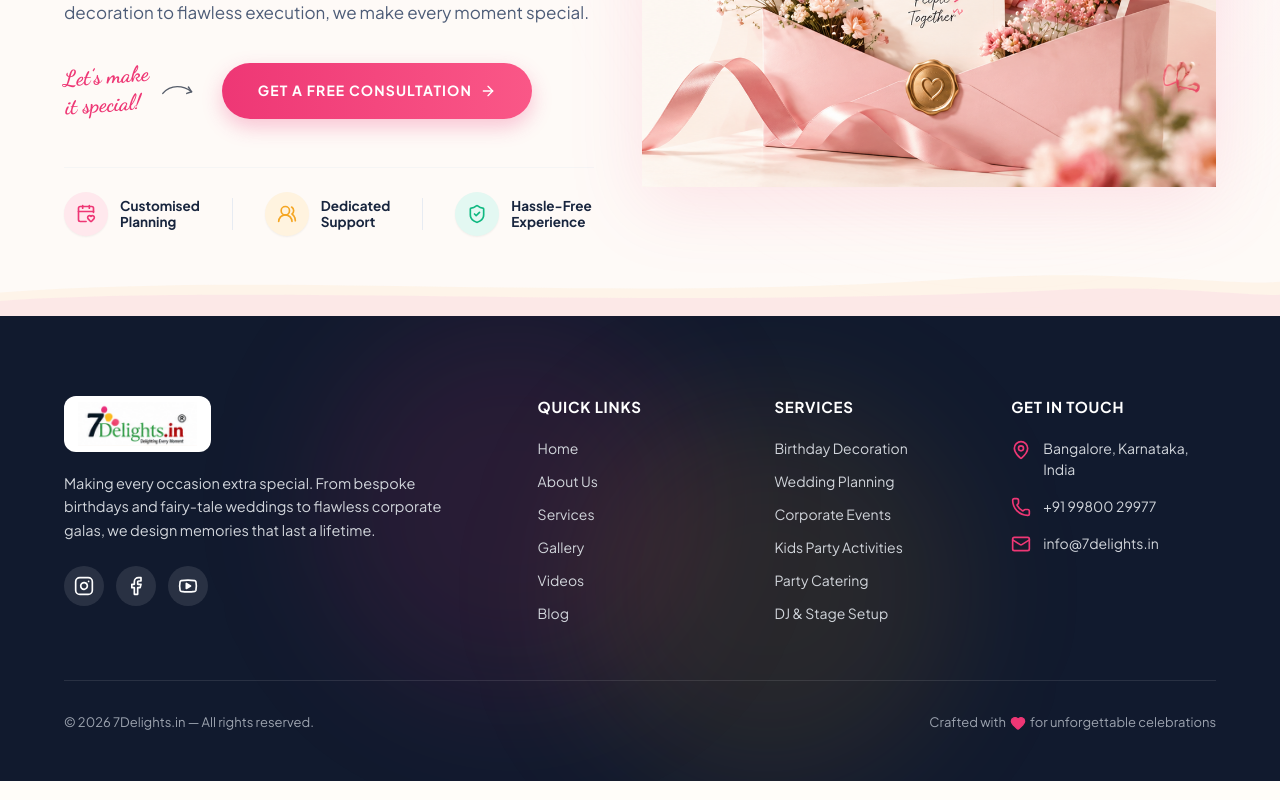
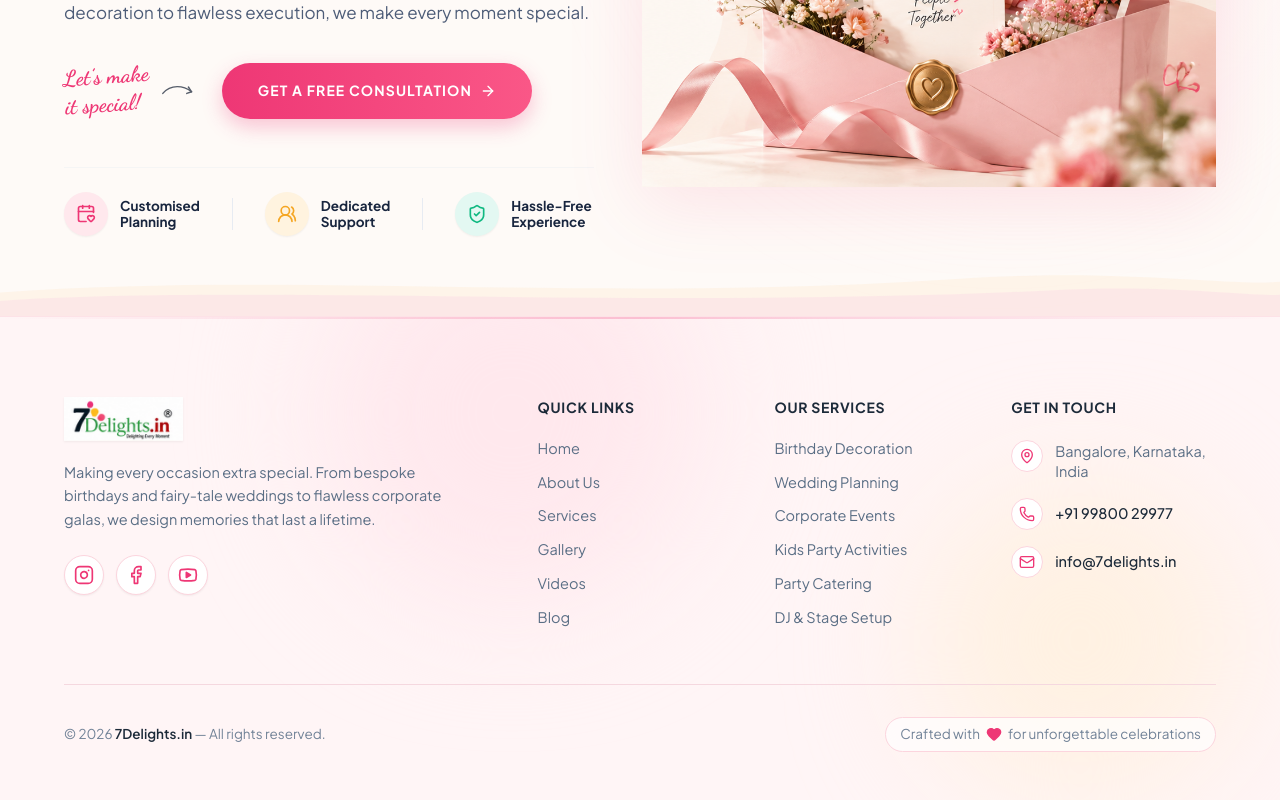
Before and after one commit to rameezwangde/7delights, a React (Vite) app: page / in a window 1280 px wide. Shown: the part 3086-3886 px from the top of the page. Built offline with nearby package versions, Linux system fonts and the light colour scheme; a web font is replaced by a local one.

Commit message:
feat: add Footer component with brand details and social links

```diff
--- a/src/components/Footer.jsx
+++ b/src/components/Footer.jsx
@@ -1,42 +1,44 @@
 import React from 'react';
-import { Phone, Mail, MapPin, ArrowRight, Heart } from 'lucide-react';
+import { Phone, Mail, MapPin, Heart, ArrowUpRight, Sparkles } from 'lucide-react';
 
 export default function Footer() {
   return (
-    <footer className="relative w-full bg-[#111A2E] text-white pt-16 sm:pt-20 pb-12 overflow-hidden select-none">
+    <footer className="relative w-full bg-[#FFF5F6] text-[#1C2A39] pt-16 sm:pt-20 pb-12 overflow-hidden select-none border-t border-[#FCD5DE]/60">
 
-      {/* Decorative subtle ambient glows */}
-      <div className="absolute top-0 left-1/4 w-96 h-96 bg-[#EE3775]/10 rounded-full blur-3xl pointer-events-none" />
-      <div className="absolute bottom-0 right-1/4 w-96 h-96 bg-[#F5A623]/10 rounded-full blur-3xl pointer-events-none" />
+      {/* Decorative soft glowing background accents */}
+      <div className="absolute -top-24 left-1/4 w-96 h-96 bg-[#FFE8ED] rounded-full blur-3xl pointer-events-none -z-0" />
+      <div className="absolute bottom-0 right-10 w-80 h-80 bg-[#FFF0DB]/70 rounded-full blur-3xl pointer-events-none -z-0" />
+
+      {/* Decorative subtle wave at top edge */}
+      <div className="absolute top-0 left-0 right-0 h-[2px] bg-gradient-to-r from-transparent via-[#EE3775]/25 to-transparent" />
 
       <div className="w-full max-w-[1720px] mx-auto px-6 sm:px-10 lg:px-14 xl:px-16 relative z-10">
 
         {/* Top Section: Brand + Navigation Columns */}
-        <div className="grid grid-cols-1 md:grid-cols-2 lg:grid-cols-5 gap-10 lg:gap-8 pb-14 border-b border-white/10">
+        <div className="grid grid-cols-1 md:grid-cols-2 lg:grid-cols-5 gap-10 lg:gap-8 pb-14 border-b border-[#F5D8DF]">
 
           {/* Column 1: Brand & Bio */}
           <div className="lg:col-span-2 flex flex-col pr-0 lg:pr-8">
             <div className="flex items-center mb-5">
-              {/* Logo on clean white pill badge */}
-              <div className="bg-white px-3.5 py-1.5 rounded-xl inline-block shadow-sm">
+              <a href="#placeholder" className="inline-block transition-transform hover:scale-[1.02]">
                 <img
                   src="/assets/logo.png"
                   alt="7Delights.in Logo"
-                  className="h-10 sm:h-11 w-auto object-contain"
+                  className="h-10 sm:h-11 w-auto object-contain drop-shadow-sm"
                 />
-              </div>
+              </a>
             </div>
 
-            <p className="text-gray-300 text-[14.5px] leading-relaxed max-w-[420px] mb-6">
+            <p className="text-[#5A6E85] text-[14.5px] leading-relaxed max-w-[420px] mb-6">
               Making every occasion extra special. From bespoke birthdays and fairy-tale weddings to flawless corporate galas, we design memories that last a lifetime.
             </p>
 
-            {/* Social Links (Placeholders) */}
+            {/* Social Links */}
             <div className="flex items-center space-x-3">
               <a
                 href="#placeholder"
                 aria-label="Instagram"
-                className="w-10 h-10 rounded-full bg-white/10 hover:bg-[#EE3775] flex items-center justify-center text-white transition-all duration-200"
+                className="w-10 h-10 rounded-full bg-white hover:bg-[#EE3775] text-[#EE3775] hover:text-white border border-[#FCD5DE] flex items-center justify-center transition-all duration-200 shadow-sm hover:shadow-md"
               >
                 <svg className="w-5 h-5 fill-none stroke-current" viewBox="0 0 24 24" strokeWidth="2" strokeLinecap="round" strokeLinejoin="round">
                   <rect width="20" height="20" x="2" y="2" rx="5" ry="5" />
@@ -47,7 +49,7 @@ export default function Footer() {
               <a
                 href="#placeholder"
                 aria-label="Facebook"
-                className="w-10 h-10 rounded-full bg-white/10 hover:bg-[#EE3775] flex items-center justify-center text-white transition-all duration-200"
+                className="w-10 h-10 rounded-full bg-white hover:bg-[#EE3775] text-[#EE3775] hover:text-white border border-[#FCD5DE] flex items-center justify-center transition-all duration-200 shadow-sm hover:shadow-md"
               >
                 <svg className="w-5 h-5 fill-none stroke-current" viewBox="0 0 24 24" strokeWidth="2" strokeLinecap="round" strokeLinejoin="round">
                   <path d="M18 2h-3a5 5 0 0 0-5 5v3H7v4h3v8h4v-8h3l1-4h-4V7a1 1 0 0 1 1-1h3z" />
@@ -56,7 +58,7 @@ export default function Footer() {
               <a
                 href="#placeholder"
                 aria-label="YouTube"
-                className="w-10 h-10 rounded-full bg-white/10 hover:bg-[#EE3775] flex items-center justify-center text-white transition-all duration-200"
+                className="w-10 h-10 rounded-full bg-white hover:bg-[#EE3775] text-[#EE3775] hover:text-white border border-[#FCD5DE] flex items-center justify-center transition-all duration-200 shadow-sm hover:shadow-md"
               >
                 <svg className="w-5 h-5 fill-none stroke-current" viewBox="0 0 24 24" strokeWidth="2" strokeLinecap="round" strokeLinejoin="round">
                   <path d="M2.5 17a24.12 24.12 0 0 1 0-10 2 2 0 0 1 1.4-1.4 49.56 49.56 0 0 1 16.2 0A2 2 0 0 1 21.5 7a24.12 24.12 0 0 1 0 10 2 2 0 0 1-1.4 1.4 49.55 49.55 0 0 1-16.2 0A2 2 0 0 1 2.5 17" />
@@ -66,53 +68,59 @@ export default function Footer() {
             </div>
           </div>
 
-          {/* Column 2: Quick Links (Placeholders) */}
+          {/* Column 2: Quick Links */}
           <div>
-            <h4 className="text-[15px] font-bold tracking-wider uppercase text-white mb-5 font-sans">
-              Quick Links
+            <h4 className="text-[14px] font-bold tracking-wider uppercase text-[#1C2A39] mb-5 font-sans flex items-center gap-1.5">
+              <span>Quick Links</span>
             </h4>
-            <ul className="space-y-3 text-[14px] text-gray-300">
-              <li><a href="#placeholder" className="hover:text-[#EE3775] transition-colors">Home</a></li>
-              <li><a href="#placeholder" className="hover:text-[#EE3775] transition-colors">About Us</a></li>
-              <li><a href="#placeholder" className="hover:text-[#EE3775] transition-colors">Services</a></li>
-              <li><a href="#placeholder" className="hover:text-[#EE3775] transition-colors">Gallery</a></li>
-              <li><a href="#placeholder" className="hover:text-[#EE3775] transition-colors">Videos</a></li>
-              <li><a href="#placeholder" className="hover:text-[#EE3775] transition-colors">Blog</a></li>
+            <ul className="space-y-3 text-[14.5px] text-[#5A6E85]">
+              <li><a href="#placeholder" className="hover:text-[#EE3775] hover:translate-x-1 inline-block transition-all duration-150">Home</a></li>
+              <li><a href="#placeholder" className="hover:text-[#EE3775] hover:translate-x-1 inline-block transition-all duration-150">About Us</a></li>
+              <li><a href="#placeholder" className="hover:text-[#EE3775] hover:translate-x-1 inline-block transition-all duration-150">Services</a></li>
+              <li><a href="#placeholder" className="hover:text-[#EE3775] hover:translate-x-1 inline-block transition-all duration-150">Gallery</a></li>
+              <li><a href="#placeholder" className="hover:text-[#EE3775] hover:translate-x-1 inline-block transition-all duration-150">Videos</a></li>
+              <li><a href="#placeholder" className="hover:text-[#EE3775] hover:translate-x-1 inline-block transition-all duration-150">Blog</a></li>
             </ul>
           </div>
 
-          {/* Column 3: Event Services (Placeholders) */}
+          {/* Column 3: Event Services */}
           <div>
-            <h4 className="text-[15px] font-bold tracking-wider uppercase text-white mb-5 font-sans">
-              Services
+            <h4 className="text-[14px] font-bold tracking-wider uppercase text-[#1C2A39] mb-5 font-sans flex items-center gap-1.5">
+              <span>Our Services</span>
             </h4>
-            <ul className="space-y-3 text-[14px] text-gray-300">
-              <li><a href="#placeholder" className="hover:text-[#EE3775] transition-colors">Birthday Decoration</a></li>
-              <li><a href="#placeholder" className="hover:text-[#EE3775] transition-colors">Wedding Planning</a></li>
-              <li><a href="#placeholder" className="hover:text-[#EE3775] transition-colors">Corporate Events</a></li>
-              <li><a href="#placeholder" className="hover:text-[#EE3775] transition-colors">Kids Party Activities</a></li>
-              <li><a href="#placeholder" className="hover:text-[#EE3775] transition-colors">Party Catering</a></li>
-              <li><a href="#placeholder" className="hover:text-[#EE3775] transition-colors">DJ & Stage Setup</a></li>
+            <ul className="space-y-3 text-[14.5px] text-[#5A6E85]">
+              <li><a href="#placeholder" className="hover:text-[#EE3775] hover:translate-x-1 inline-block transition-all duration-150">Birthday Decoration</a></li>
+              <li><a href="#placeholder" className="hover:text-[#EE3775] hover:translate-x-1 inline-block transition-all duration-150">Wedding Planning</a></li>
+              <li><a href="#placeholder" className="hover:text-[#EE3775] hover:translate-x-1 inline-block transition-all duration-150">Corporate Events</a></li>
+              <li><a href="#placeholder" className="hover:text-[#EE3775] hover:translate-x-1 inline-block transition-all duration-150">Kids Party Activities</a></li>
+              <li><a href="#placeholder" className="hover:text-[#EE3775] hover:translate-x-1 inline-block transition-all duration-150">Party Catering</a></li>
+              <li><a href="#placeholder" className="hover:text-[#EE3775] hover:translate-x-1 inline-block transition-all duration-150">DJ & Stage Setup</a></li>
             </ul>
           </div>
 
-          {/* Column 4: Contact Info (Placeholders) */}
+          {/* Column 4: Contact Info */}
           <div>
-            <h4 className="text-[15px] font-bold tracking-wider uppercase text-white mb-5 font-sans">
-              Get In Touch
+            <h4 className="text-[14px] font-bold tracking-wider uppercase text-[#1C2A39] mb-5 font-sans flex items-center gap-1.5">
+              <span>Get In Touch</span>
             </h4>
-            <div className="space-y-4 text-[14px] text-gray-300">
+            <div className="space-y-4 text-[14.5px] text-[#5A6E85]">
               <div className="flex items-start space-x-3">
-                <MapPin className="w-5 h-5 text-[#EE3775] shrink-0 mt-0.5" />
-                <span>Bangalore, Karnataka, India</span>
+                <div className="w-8 h-8 rounded-full bg-white border border-[#FCD5DE] flex items-center justify-center shrink-0 text-[#EE3775] mt-0.5 shadow-xs">
+                  <MapPin className="w-4 h-4" />
+                </div>
+                <span className="leading-snug pt-1">Bangalore, Karnataka, India</span>
               </div>
               <div className="flex items-center space-x-3">
-                <Phone className="w-5 h-5 text-[#EE3775] shrink-0" />
-                <a href="#placeholder" className="hover:text-[#EE3775] transition-colors">+91 99800 29977</a>
+                <div className="w-8 h-8 rounded-full bg-white border border-[#FCD5DE] flex items-center justify-center shrink-0 text-[#EE3775] shadow-xs">
+                  <Phone className="w-4 h-4" />
+                </div>
+                <a href="#placeholder" className="hover:text-[#EE3775] transition-colors font-medium text-[#1C2A39]">+91 99800 29977</a>
               </div>
               <div className="flex items-center space-x-3">
-                <Mail className="w-5 h-5 text-[#EE3775] shrink-0" />
-                <a href="#placeholder" className="hover:text-[#EE3775] transition-colors">info@7delights.in</a>
+                <div className="w-8 h-8 rounded-full bg-white border border-[#FCD5DE] flex items-center justify-center shrink-0 text-[#EE3775] shadow-xs">
+                  <Mail className="w-4 h-4" />
+                </div>
+                <a href="#placeholder" className="hover:text-[#EE3775] transition-colors font-medium text-[#1C2A39]">info@7delights.in</a>
               </div>
             </div>
           </div>
@@ -120,9 +128,9 @@ export default function Footer() {
         </div>
 
         {/* Bottom Bar: Copyright & Handcrafted Note */}
-        <div className="pt-8 flex flex-col sm:flex-row items-center justify-between text-[13px] text-gray-400 gap-4">
-          <p>© {new Date().getFullYear()} 7Delights.in — All rights reserved.</p>
-          <div className="flex items-center space-x-1">
+        <div className="pt-8 flex flex-col sm:flex-row items-center justify-between text-[13.5px] text-[#718297] gap-4">
+          <p>© {new Date().getFullYear()} <span className="font-semibold text-[#1C2A39]">7Delights.in</span> — All rights reserved.</p>
+          <div className="flex items-center space-x-1.5 bg-white/70 border border-[#FCD5DE] px-3.5 py-1.5 rounded-full shadow-2xs">
             <span>Crafted with</span>
             <Heart className="w-4 h-4 text-[#EE3775] fill-[#EE3775]" />
             <span>for unforgettable celebrations</span>
```
